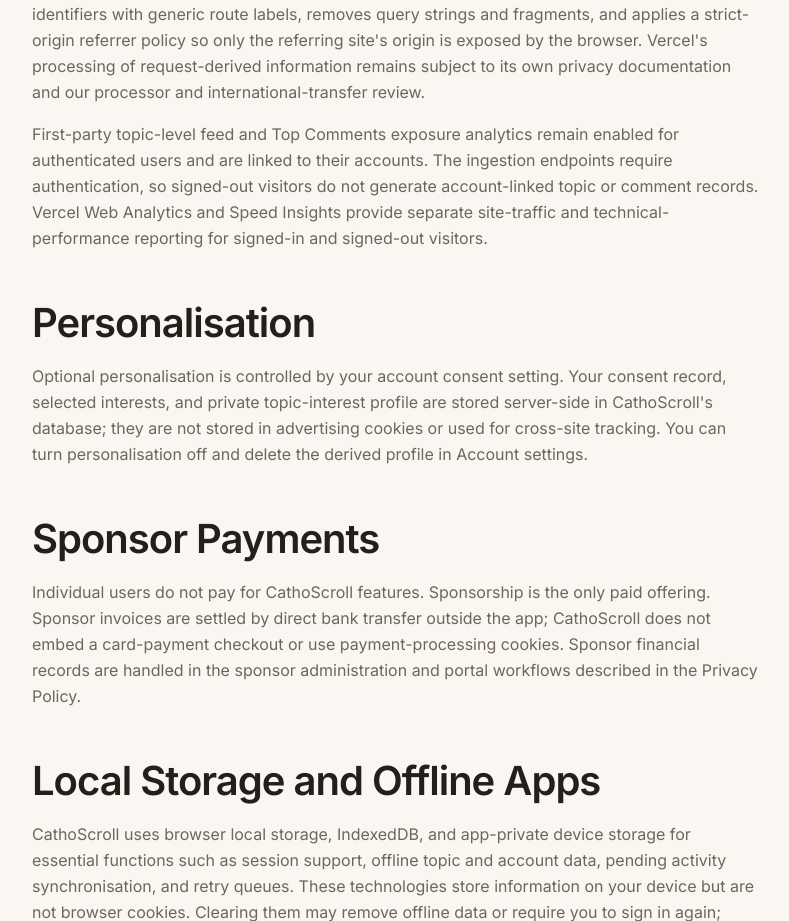
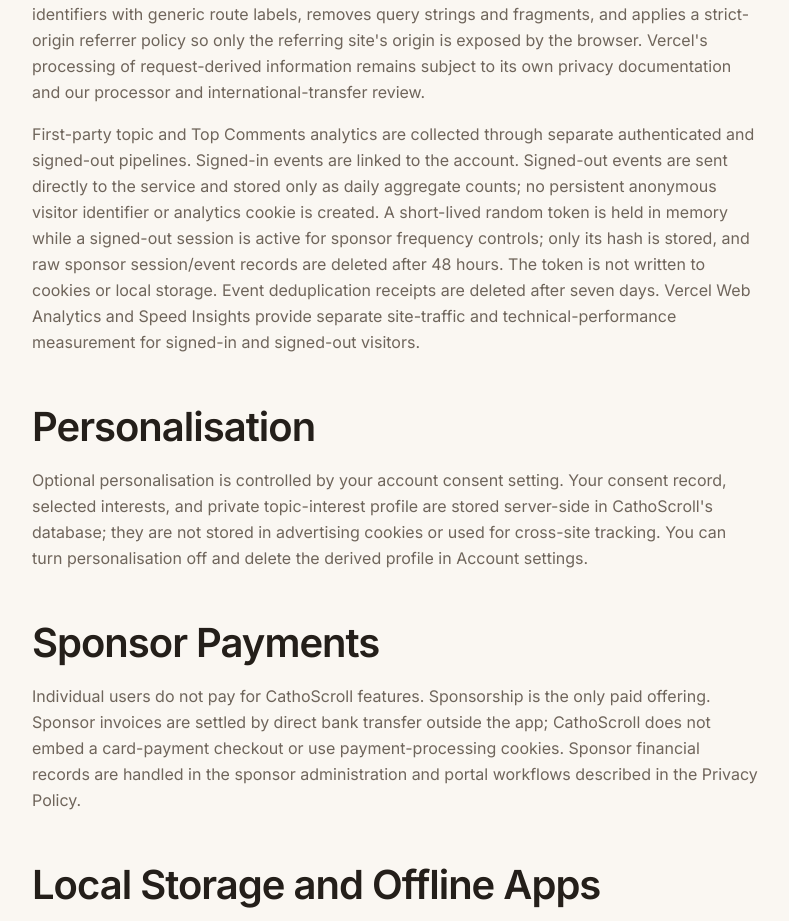
Before and after one commit to joshuaargent/TS_CathoScroll, a Next.js app: page /cookies in a window 1280 px wide. Shown: the part 1326-2247 px from the top of the page, without its empty margins (0-789 px from the left). Built offline with nearby package versions, Linux system fonts and the light colour scheme; no server answers.

Commit message:
Document anonymous analytics storage and session handling in cookie policy

```diff
--- a/src/app/cookies/page.tsx
+++ b/src/app/cookies/page.tsx
@@ -81,11 +81,16 @@ export default function CookiesPage() {
           </p>
 
           <p className="text-text-secondary mt-4 leading-relaxed">
-            First-party topic-level feed and Top Comments exposure analytics remain enabled
-            for authenticated users and are linked to their accounts. The ingestion endpoints
-            require authentication, so signed-out visitors do not generate account-linked topic or
-            comment records. Vercel Web Analytics and Speed Insights provide separate site-traffic
-            and technical-performance reporting for signed-in and signed-out visitors.
+            First-party topic and Top Comments analytics are collected through separate
+            authenticated and signed-out pipelines. Signed-in events are linked to the account.
+            Signed-out events are sent directly to the service and stored only as daily aggregate
+            counts; no persistent anonymous visitor identifier or analytics cookie is created.
+            A short-lived random token is held in memory while a signed-out session is active for
+            sponsor frequency controls; only its hash is stored, and raw sponsor session/event
+            records are deleted after 48 hours. The token is not written to cookies or local
+            storage. Event deduplication receipts are deleted after seven days. Vercel Web
+            Analytics and Speed Insights provide separate site-traffic and technical-performance
+            measurement for signed-in and signed-out visitors.
           </p>
         </section>
 
```
